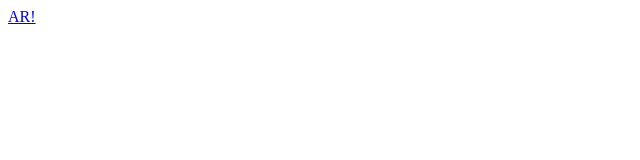
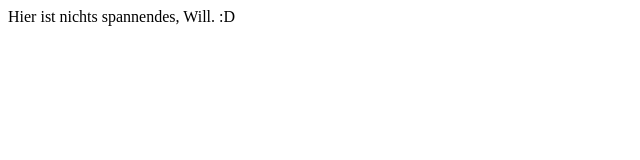
Before and after one commit to Alisamix/Alisamix.github.io, a plain HTML site: page index.html in a window 1280 px wide. Shown: the whole page, without its empty margins (0-640 px from the left). Drawn offline with Linux system fonts and the light colour scheme.

Commit message:
Update index.html

```diff
--- a/index.html
+++ b/index.html
@@ -1,5 +1,3 @@
 <div>
-    <a rel="ar" href="./my_model.usdz">
-        AR!
-    </a>
+  Hier ist nichts spannendes, Will. :D
 </div>
```
